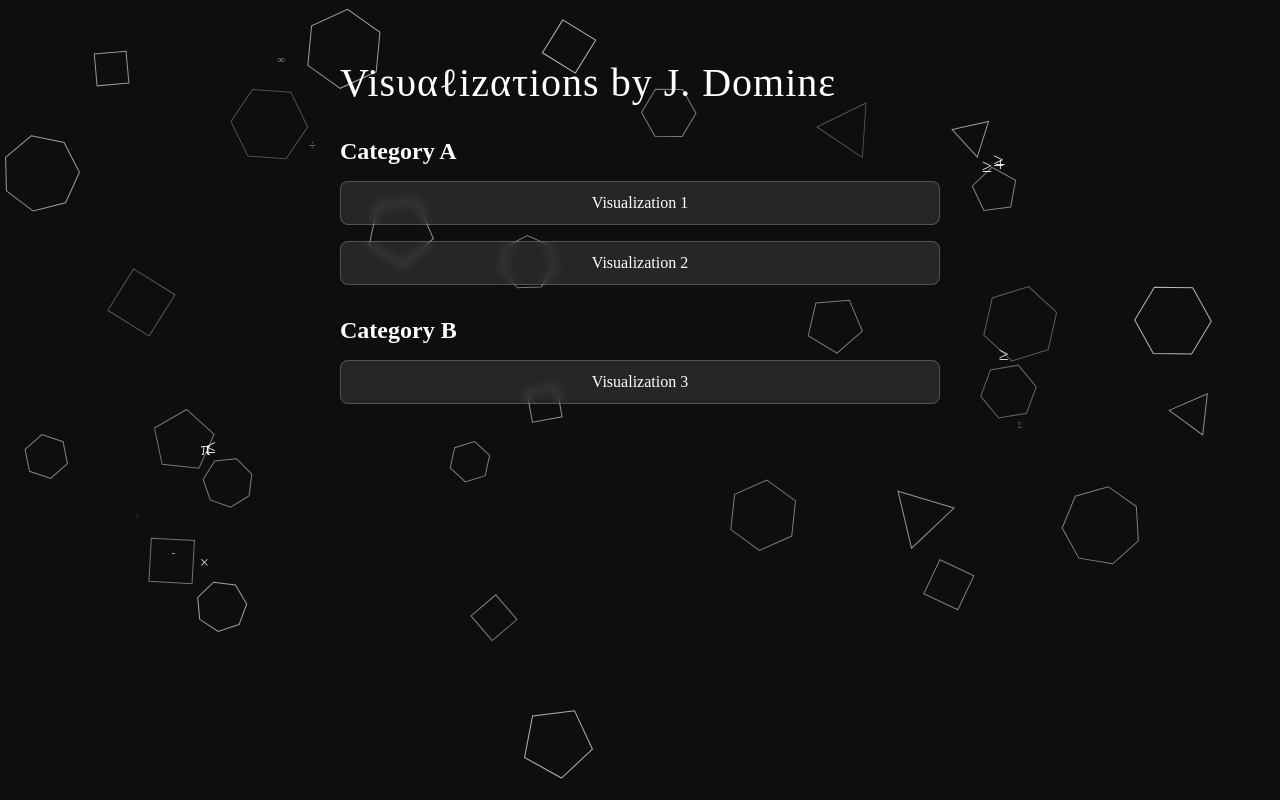
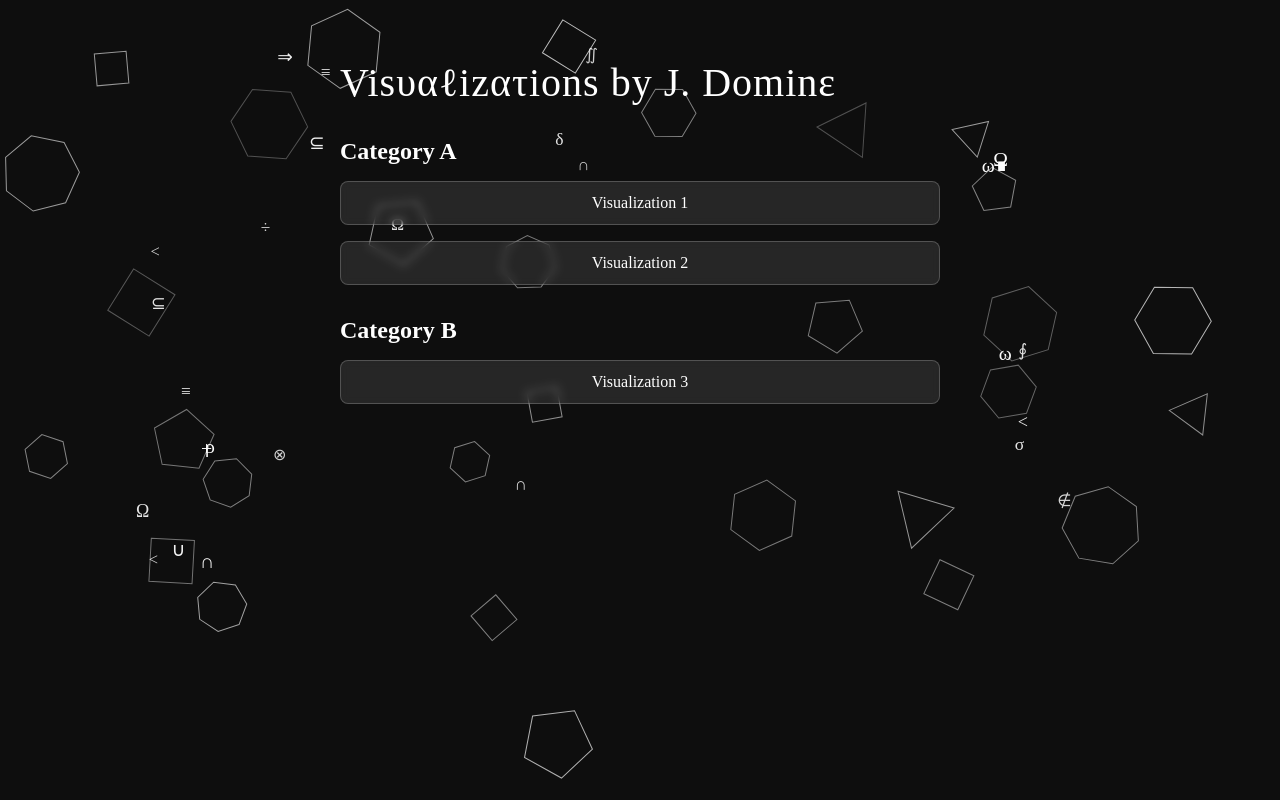
Before and after one commit to jsdomine/interactives, a plain HTML site: page index.html in a window 1280 px wide. Drawn offline with Linux system fonts and the light colour scheme; animation ran at ten frames a second; a web font is replaced by a local one.

Commit message:
Update index.html

```diff
--- a/index.html
+++ b/index.html
@@ -104,7 +104,8 @@
     const shapes = [];
     const sparks = [];
     const mouse = { x: null, y: null };
-    const symbols = ['\u03C0', '\u03A3', '\u2211', '\u221E', '+', '-', '\u00D7', '\u00F7', '=', '\u2260', '\u2264', '\u2265'];
+    //const symbols = ['\u03C0', '\u03A3', '\u2211', '\u221E', '+', '-', '\u00D7', '\u00F7', '=', '\u2260', '\u2264', '\u2265'];
+    const symbols = ['+','-','=','>','<','\u00B1','\u00D7','\u00F7','\u21A6','\u21D4','\u21D2','\u2200','\u2208','\u2209','\u220E','\u221E','\u222E','\u222C','\u222D','\u222A','\u2229','\u2234','\u2235','\u2245','\u2261','\u2286','\u2297','\u03B1','\u03B5','\u03B2','\u03B3','\u03B4','\u03B8','\u03BC','\u03C0','\u03C1','\u03C6','\u03C3','\u03C9','\u03A9','\u0394'];
 
     function random(min, max) {
       return Math.random() * (max - min) + min;
@@ -163,7 +164,7 @@
           dx: random(-2, 2),
           dy: random(-2, 2),
           life: 1,
-          decay: 1 / random(30, 75),
+          decay: 1 / random(250, 500),
           symbol: symbols[Math.floor(Math.random() * symbols.length)]
         });
       }
```
